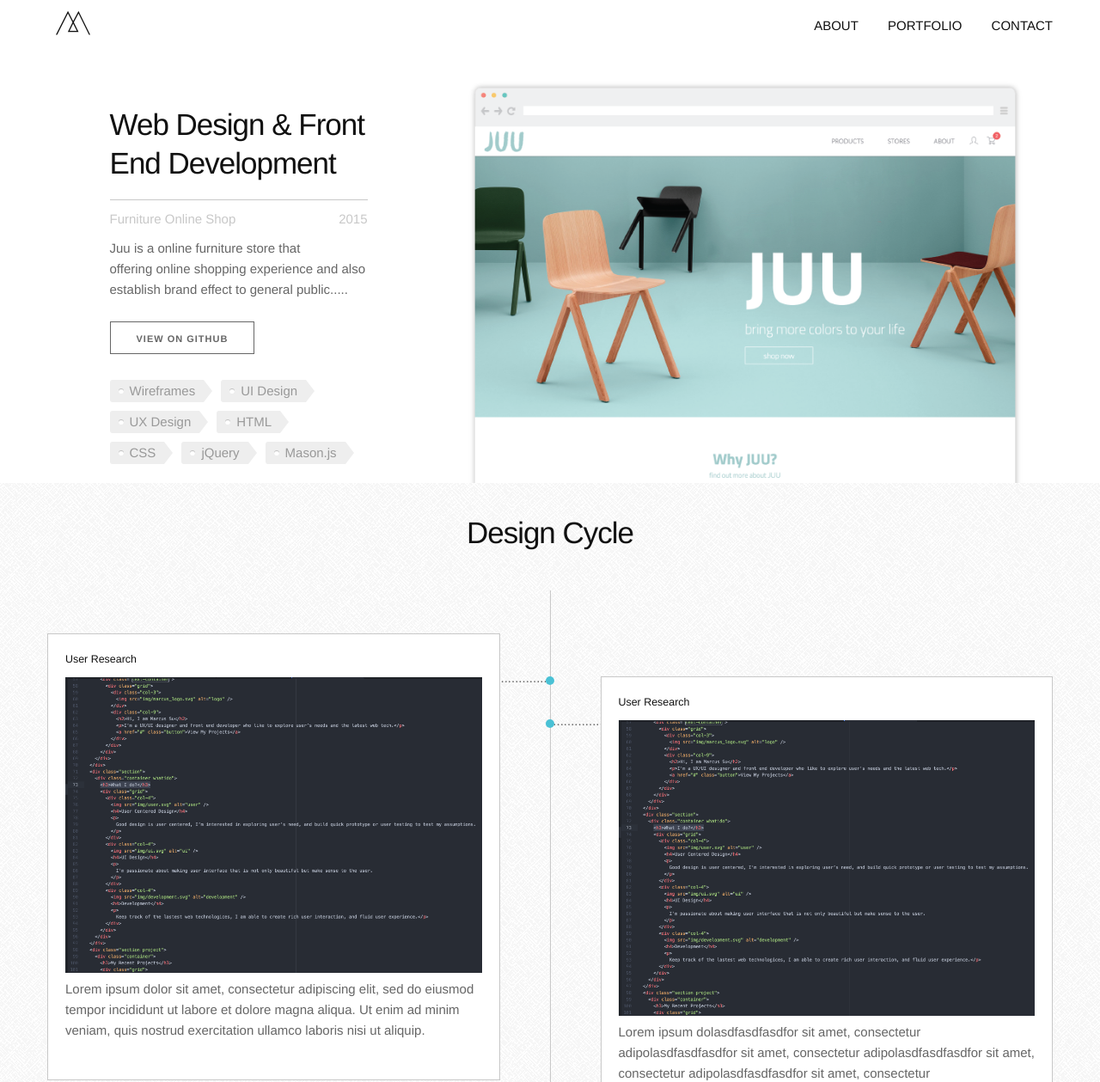
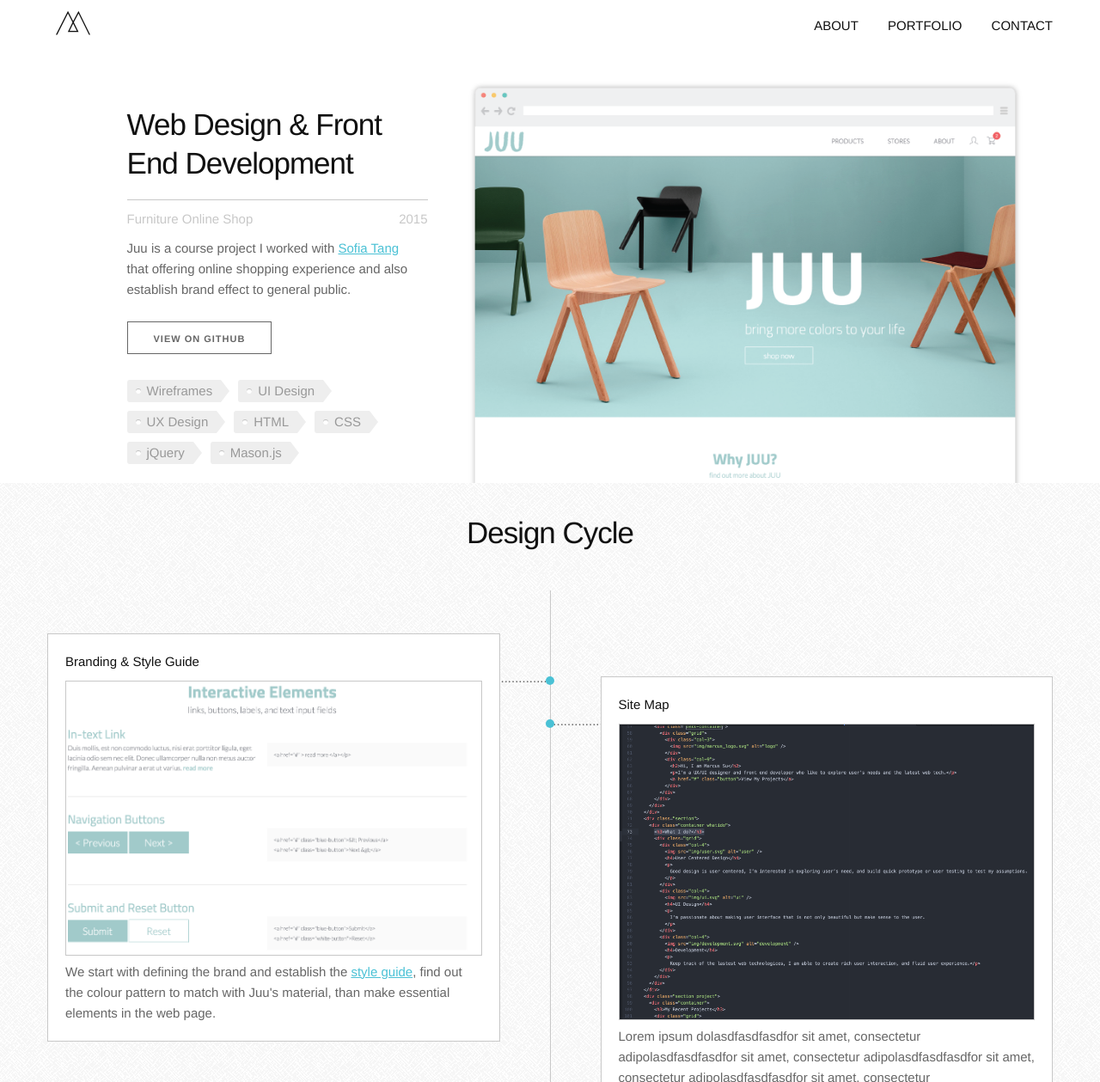
Before and after one commit to marcusssu/portfolio, a plain HTML site: page public_html/juu.html in a window 1280 px wide. Shown: the top 1259 px of the page at 86% size. Drawn offline with nearby package versions, Linux system fonts and the light colour scheme; files whose address does not match are found by name.

Commit message:
working on juu

```diff
--- a/public_html/css/juu.scss
+++ b/public_html/css/juu.scss
@@ -29,9 +29,9 @@ $dark_grey: #c8c8c8;
       .text-container {
 
         // position: absolute;
-        width: 30rem;
+        width: 35rem;
         margin-top: 3rem;
-        margin-right: 10rem;
+        margin-right: 3rem;
         float: right;
         h3 {
           border-bottom: 1px solid rgb(200, 200, 200);
@@ -101,7 +101,7 @@ $dark_grey: #c8c8c8;
     .col-7 {
       img {
         width: 95%;
-        min-width: 50rem;
+        min-width: 40rem;
       }
     }
   }
@@ -112,10 +112,19 @@ $dark_grey: #c8c8c8;
   background-image: url("../img/greyzz/greyzz.png");
   .container {
     padding: 4rem 1.5rem;
-  }
-  h3 {
-    text-align: center;
-    margin-bottom: 3rem;
+    h3 {
+      text-align: center;
+      margin-bottom: 3rem;
+    }
+    .mytimeline{
+      h5{
+        font-size: 1.5rem;
+      }
+
+      p{
+        margin-bottom: 0;
+      }
+    }
   }
 }
 
@@ -141,6 +150,7 @@ $dark_grey: #c8c8c8;
     margin-bottom: 5rem;
     img{
       width: 100%;
+      border:0.1rem solid $dark_grey;
     }
   }
   .leftrow {
@@ -348,14 +358,16 @@ $dark_grey: #c8c8c8;
 @media (max-width:70rem) {
   .juu .container .grid {
     .col-5 {
+      width:45%;
     // background-color: red;
       .text-container {
         margin-right: 2rem;
       }
     }
     .col-7{
+      width: 55%;
       img{
-        margin-top: 5rem;
+        margin-top: 10rem;
       }
     }
   }
--- a/public_html/css/main.scss
+++ b/public_html/css/main.scss
@@ -83,6 +83,7 @@ h3 {
   background-size: cover;
   /*width: 100%;*/
   min-height: 100vh;
+  min-width: 100%;
   margin-bottom: 4rem;
   position: relative;
   background-position: 0;
@@ -292,7 +293,7 @@ footer {
 
 //media
 /****************************/
-@media (min-width:100rem){
+@media (min-width:80rem){
   p{
     // background-color: red;
   }
--- a/public_html/juu.html
+++ b/public_html/juu.html
@@ -53,7 +53,8 @@
   </header>
   <!-- Primary Page Layout
   –––––––––––––––––––––––––––––––––––––––––––––––––– -->
-  <div class="section juu">
+  <section class="juu">
+
       <div class="container">
         <div class="grid">
           <div class="hidden">
@@ -69,7 +70,7 @@
                 2015
               </p>
               <p class="intro">
-              Juu is a online furniture store that offering online shopping experience and also establish brand effect to general public.....
+                Juu is a course project I worked with <a href="#">Sofia Tang</a> that offering online shopping experience and also establish brand effect to general public.
               </p>
               <a href="http://0107sofia.github.io/juu/" target="_blank" class="button view_on_git">View on GitHub</a>
               <ul class="tags">
@@ -87,9 +88,12 @@
             <img src="img/juu_screensize.png" alt="juu_screenshot" />
           </div>
         </div>
+
     </div>
-  </div>
-  <div class="section design_cycle">
+
+  </section>
+  <section class="design_cycle">
+
       <div class="container">
         <h3>Design Cycle</h3>
         <div class="mytimeline">
@@ -97,16 +101,16 @@
           </div>
           <div class="leftrow">
             <div class="pane">
-            <h5 class="timeline-title">User Research</h5>
-            <img class="clickable_image" src="img/development.png" alt="development"/>
-            <p>Lorem ipsum dolor sit amet, consectetur adipiscing elit, sed do eiusmod tempor incididunt ut labore et dolore magna aliqua. Ut enim ad minim veniam, quis nostrud exercitation ullamco laboris nisi ut aliquip.</p>
+              <h5 class="timeline-title">Branding & Style Guide</h5>
+              <img class="clickable_image" src="img/juu/style_guide.png" alt="juu_style_guide"/>
+              <p>We start with defining the brand and establish the <a href="http://0107sofia.github.io/juu/styleguide.html" target="_blank">style guide</a>, find out the colour pattern to match with Juu's material, than make essential elements in the web page.</p>
             </div>
             <div class="dot">
             </div>
           </div>
           <div class="rightrow">
             <div class="pane">
-            <h5 class="timeline-title">User Research</h5>
+              <h5 class="timeline-title">Site Map</h5>
               <img class="clickable_image" src="img/development.png" alt="development"/>
 
               <p>Lorem ipsum dolasdfasdfasdfor sit amet, consectetur adipolasdfasdfasdfor sit amet, consectetur adipolasdfasdfasdfor sit amet, consectetur adipolasdfasdfasdfor sit amet, consectetur adipolasdfasdfasdfor sit amet, consectetur adipolasdfasdfasdfor sit amet, consectetur adipiscing elit, sed do eiusmod tempor incididunt ut labore et dolore magna aliqua. Ut enim ad minim veniam, quis nostrud exercitation ullamco laboris nisi ut aliquip.</p>
@@ -146,7 +150,9 @@
           </div>
         </div>
       </div>
-  </div>
+
+
+  </section>
   <div id="popout" class="popout" style="display: none; opacity: 0; ">
     <div class="worksclose">
       <div class="lr">
```
Also changed, not shown: public_html/easynote.html (+4 -4 lines), public_html/css/contact.css, public_html/css/juu.css, public_html/css/main.css, public_html/img/juu/style_guide.png (added), 3 other files. Lines whose indentation alone changed are shown as unchanged.
